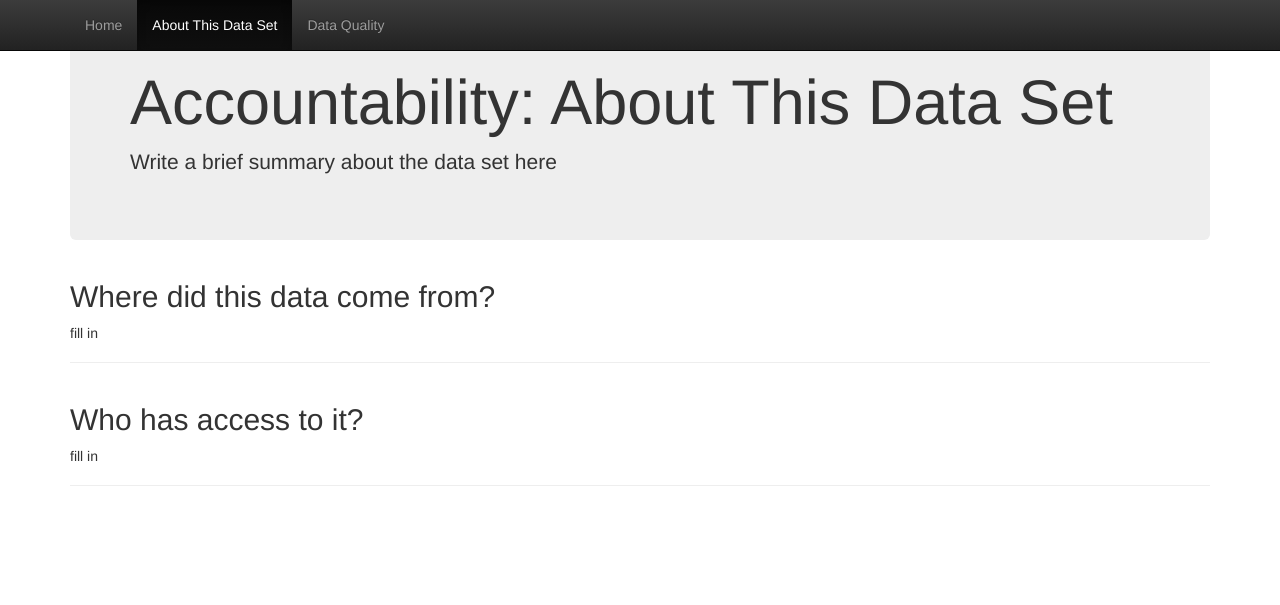
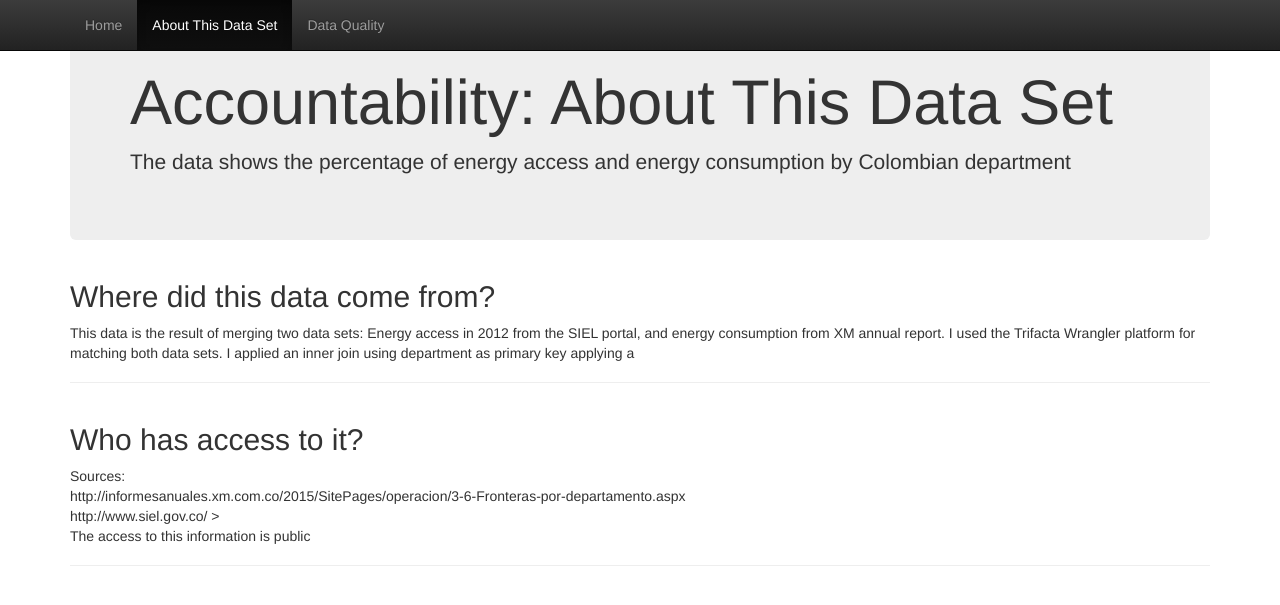
Before and after one commit to losorioc/liendre-IDS-byte2, a Python web app: template templates/about.html in a window 1280 px wide. Shown: the top 605 px of the page. Run offline with Jinja, Linux system fonts and the light colour scheme; the template is opened without the code that fills it, so the values that code supplies are empty; some libraries are stand-ins or nearby versions.

Commit message:
Update about.html

```diff
--- a/templates/about.html
+++ b/templates/about.html
@@ -1,6 +1,8 @@
 
 <!DOCTYPE html>
+
 <html lang="en">
+
 <head>
 	<meta charset="utf-8">
 	<meta http-equiv="X-UA-Compatible" content="IE=edge">
@@ -19,6 +21,7 @@
 	<link href="css/theme.css" rel="stylesheet">
 </head>
 
+
   <body role="document">
 
 	<!-- Fixed navbar -->
@@ -35,10 +38,11 @@
 			<div id="navbar" class="navbar-collapse collapse">
 				<ul class="nav navbar-nav">
 					<li><a href="/">Home</a></li>
-            <li  class="active"><a href="about">About This Data Set</a></li>
+					<li class="active"><a href="about">About This Data Set</a></li>
 					<li><a href="quality">Data Quality</a></li>
 				</ul>
-        </div><!--/.nav-collapse -->
+			</div>
+			<!--/.nav-collapse -->
 		</div>
 	</nav>
 
@@ -47,18 +51,27 @@
 		<!-- Main jumbotron for a primary marketing message or call to action -->
 		<div class="jumbotron">
 			<h1>Accountability: About This Data Set</h1>
-        <p>Write a brief summary about the data set here</a></p>
+			<p>The data shows the percentage of energy access and energy consumption by Colombian department</a>
+			</p>
 		</div>
 
 
 		<div class="page-header">
 			<h2>Where did this data come from?</h2>
-	<p>fill in</p>
+			<p>This data is the result of merging two data sets: Energy access in 2012 from the SIEL portal, and energy consumption from XM annual report. I used the Trifacta Wrangler platform for matching both data sets. I applied an inner join using department
+				as primary key applying a </p>
 		</div>
 
 		<div class="page-header">
-	<h2>Who has access to it?</h2>
-	<p>fill in</p>
+			<h2>Who has access to it?</h2
+	<br>
+	Sources:
+	<br>
+	http://informesanuales.xm.com.co/2015/SitePages/operacion/3-6-Fronteras-por-departamento.aspx
+    <br>
+    http://www.siel.gov.co/
+	>
+	<p>The access to this information is public</p>
       </div>
 
 
```
Lines whose indentation alone changed are shown as unchanged.
